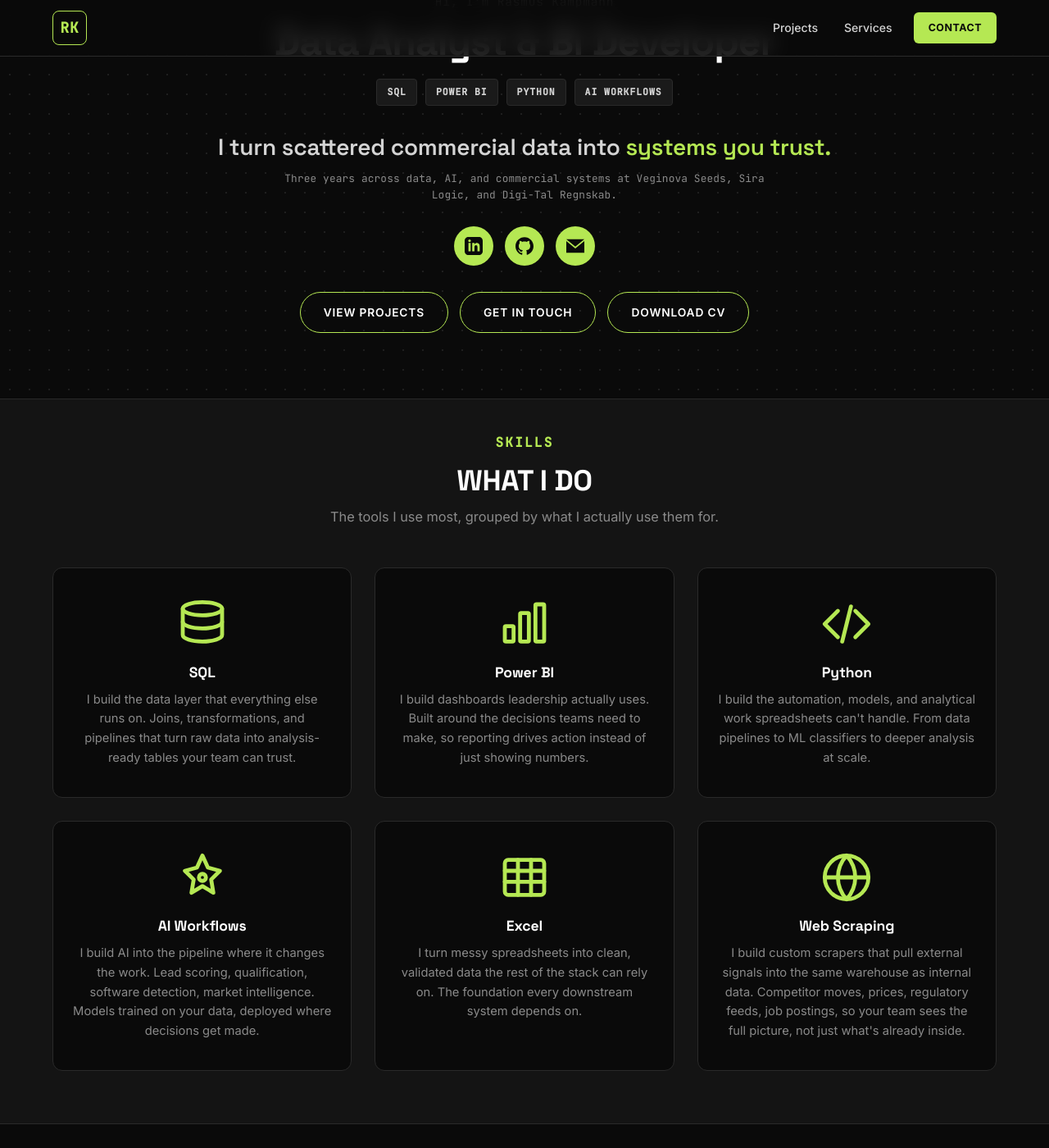
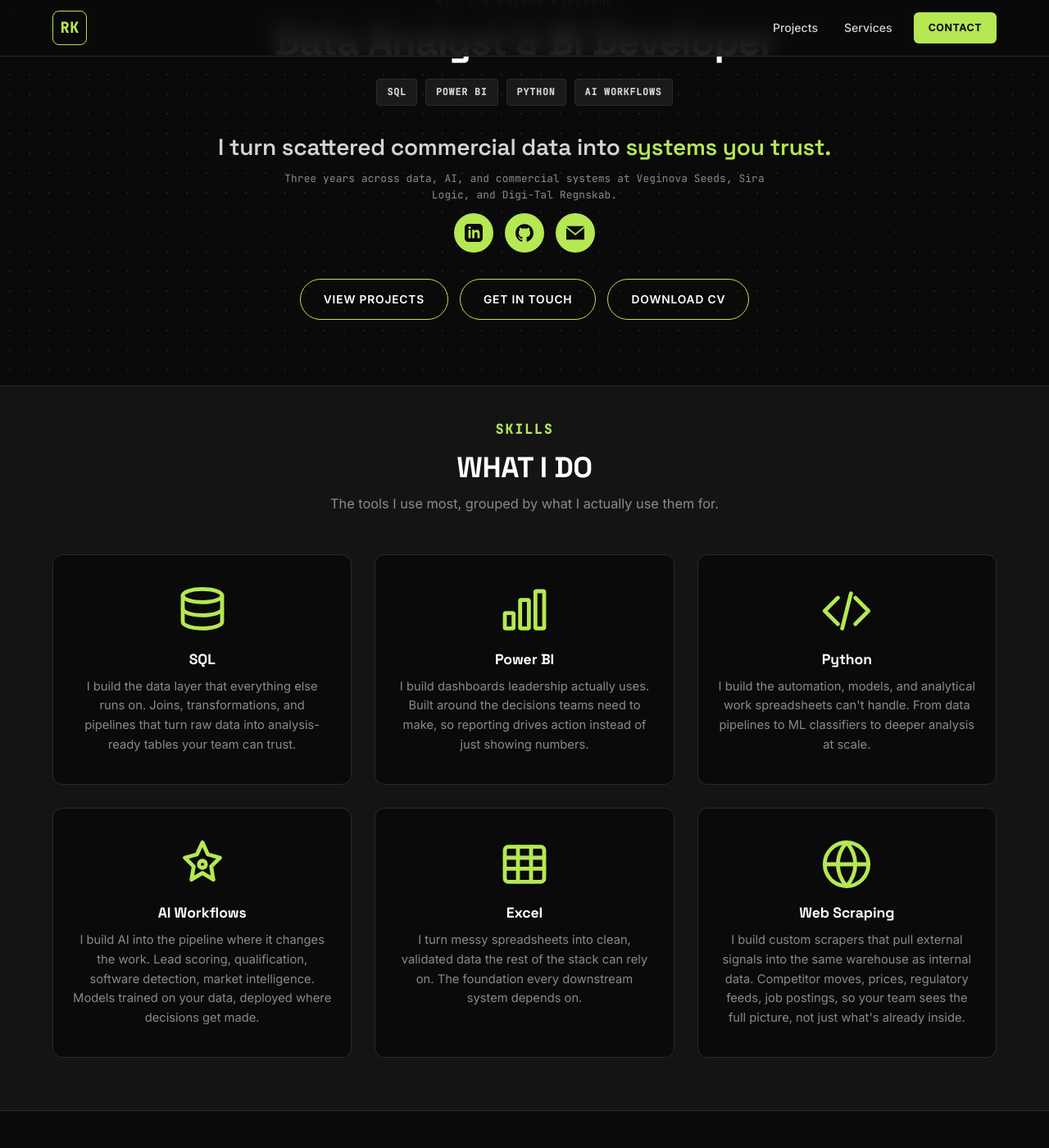
Before and after one commit to rasmuskampmann1998/rasmuskampmann.com, a Jekyll site: the page built from index.md, in a window 1280 px wide and 1400 px high, scrolled down 401 px. Shown: the whole window at 82% size. Built offline with Jekyll 4.4.1, drawn with Linux system fonts in a browser that asks for light colours.

Commit message:
Tighten gap below hero background line further (28px → 12px)

```diff
--- a/assets/css/main.scss
+++ b/assets/css/main.scss
@@ -1267,7 +1267,7 @@ section .section-sub {
     line-height: 1.55;
     letter-spacing: 0.01em;
     max-width: 640px;
-    margin: 0 auto 28px;
+    margin: 0 auto 12px;
     text-align: center;
   }
 
```
